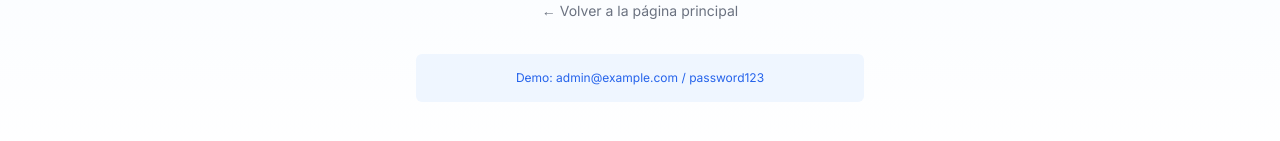
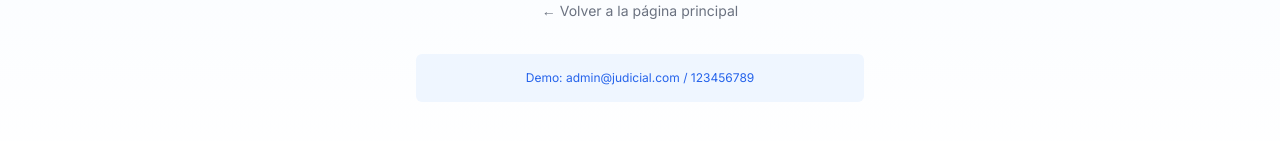
Before and after one commit to Santiagodutr/Consulta-Procesos-Judiciales, a React (Create React App) app in the folder FRONT-END-WEB/: page /login in a window 1280 px wide. Shown: the part 617-758 px from the top of the page. Built offline with nearby package versions, Linux system fonts and the light colour scheme; no server answers.

Commit message:
correcciones pequena de texto en authpages

```diff
--- a/FRONT-END-WEB/src/pages/auth/LoginPage.tsx
+++ b/FRONT-END-WEB/src/pages/auth/LoginPage.tsx
@@ -224,7 +224,7 @@ export const LoginPage: React.FC = () => {
         {/* Demo credentials - remove in production */}
         <div className="mt-6 p-4 bg-blue-50 rounded-md">
           <p className="text-xs text-blue-600 text-center">
-            Demo: admin@example.com / password123
+            Demo: admin@judicial.com / 123456789
           </p>
         </div>
       </div>
--- a/FRONT-END-WEB/src/pages/auth/RegisterPage.tsx
+++ b/FRONT-END-WEB/src/pages/auth/RegisterPage.tsx
@@ -150,7 +150,6 @@ export const RegisterPage: React.FC = () => {
                 <option value="">Seleccionar tipo</option>
                 <option value="natural">Persona Natural</option>
                 <option value="juridical">Persona Jurídica</option>
-                <option value="company">Empresa</option>
               </select>
               {errors.user_type && (
                 <p className="mt-1 text-sm text-red-600">{errors.user_type.message}</p>
```
